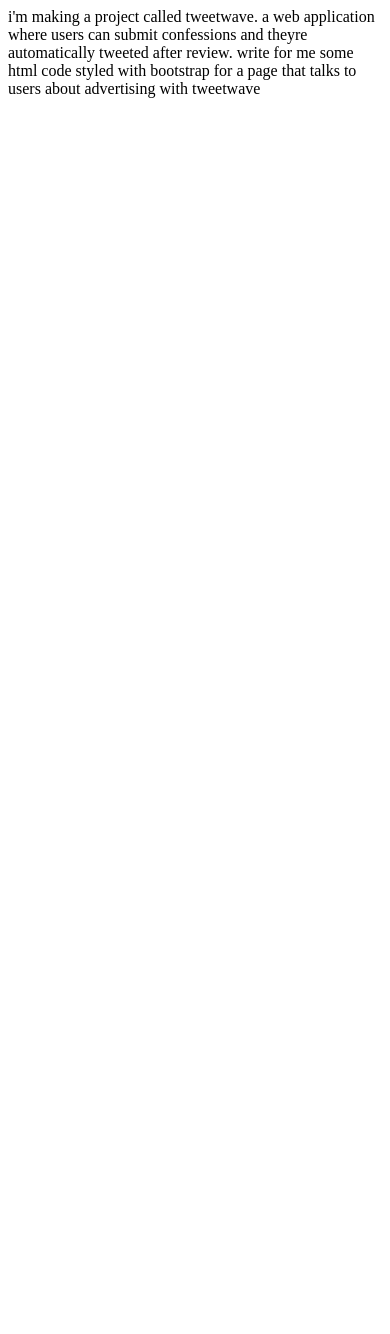
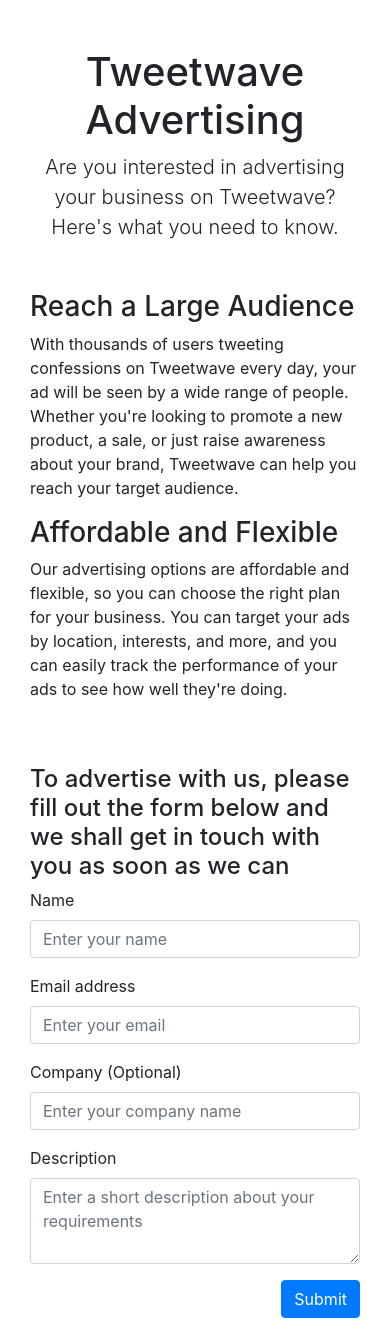
Before and after one commit to edgarmuyomba/tweetwave, a Django app: page /advertising/ in a window 390 px wide. Before the commit the page ends 844 px from the top, so only its background shows below. Run offline with Django 4.2, Linux system fonts and the light colour scheme; some libraries are stand-ins or nearby versions.

Commit message:
advertising page

```diff
--- a/submission/templates/submission/advertising.html
+++ b/submission/templates/submission/advertising.html
@@ -1 +1,51 @@
-i'm making a project called tweetwave. a web application where users can submit confessions and theyre automatically tweeted after review. write for me some html code styled with bootstrap for a page that talks to users about advertising with tweetwave
+{% extends "submission/base.html" %}
+
+{% block content%}
+    <div class="container">
+        <h1 class="text-center mt-5">Tweetwave Advertising</h1>
+        <p class="lead text-center mb-5">Are you interested in advertising your business on Tweetwave? Here's what you
+            need to know.</p>
+        <div class="row">
+            <div class="col-md-6">
+                <h3>Reach a Large Audience</h3>
+                <p>With thousands of users tweeting confessions on Tweetwave every day, your ad will be seen by a wide
+                    range of people. Whether you're looking to promote a new product, a sale, or just raise awareness
+                    about your brand, Tweetwave can help you reach your target audience.</p>
+            </div>
+            <div class="col-md-6">
+                <h3>Affordable and Flexible</h3>
+                <p>Our advertising options are affordable and flexible, so you can choose the right plan for your
+                    business. You can target your ads by location, interests, and more, and you can easily track the
+                    performance of your ads to see how well they're doing.</p>
+            </div>
+        </div>
+        <div class="row mt-5">
+            <div class="col-md-12">
+                <h4>To advertise with us, please fill out the form below and we shall get in touch with you as soon as we can</h4>
+                <form>
+                    {% csrf_token %}
+                    <div class="form-group mb-3">
+                    <label for="name">Name</label>
+                    <input type="text" class="form-control" id="name" placeholder="Enter your name">
+                    </div>
+                    <div class="form-group mb-3">
+                    <label for="email">Email address</label>
+                    <input type="email" class="form-control" id="email" placeholder="Enter your email">
+                    </div>
+                    <div class="form-group mb-3">
+                    <label for="company">Company (Optional)</label>
+                    <input type="text" class="form-control" id="company" placeholder="Enter your company name">
+                    </div>
+                    <div class="form-group mb-3">
+                    <label for="message">Description</label>
+                    <textarea class="form-control" id="message" rows="3" placeholder="Enter a short description about your requirements"></textarea>
+                    </div>
+                    <button type="submit" class="btn btn-primary float-right mb-3">Submit</button>
+                </form>
+            </div>
+        </div>
+    </div>
+{% endblock content%}
+
+{% block footer%}
+{% endblock footer%}
--- /dev/null
+++ b/submission/templates/submission/base.html
@@ -0,0 +1,79 @@
+{% load static %}
+
+<!DOCTYPE html>
+<html>
+
+<head>
+  <meta charset="utf-8">
+  <meta name="viewport" content="width=device-width, initial-scale=1, shrink-to-fit=no">
+  <link rel="stylesheet" href="https://maxcdn.bootstrapcdn.com/bootstrap/4.0.0/css/bootstrap.min.css"
+    integrity="sha384-Gn5384xqQ1aoWXA+058RXPxPg6fy4IWvTNh0E263XmFcJlSAwiGgFAW/dAiS6JXm" crossorigin="anonymous">
+  <link rel="stylesheet" href="https://cdnjs.cloudflare.com/ajax/libs/font-awesome/5.15.1/css/all.min.css"
+    integrity="sha512-+4zCK9k+qNFUR5X+cKL9EIR+ZOhtIloNl9GIKS57V1MyNsYpYcUrUeQc9vNfzsWfV28IaLL3i96P9sdNyeRssA=="
+    crossorigin="anonymous" />
+  <link rel="stylesheet" href="index.css">
+  <title>TweetWave</title>
+  <style>
+    #main {
+      display: flex;
+      position: absolute;
+      top: 50%;
+      left: 50%;
+      justify-content: center;
+      align-items: center;
+      flex-direction: column;
+      transform: translate(-50%, -50%);
+    }
+
+    input[type="file"]::-webkit-file-upload-button {
+      visibility: hidden;
+    }
+
+    input[type="file"]+label {
+      color: white;
+      background-color: blue;
+      padding: 5px 10px;
+      border-radius: 5px;
+    }
+
+    .d-inline-block {
+      white-space: nowrap;
+    }
+
+    a {
+      color: grey;
+    }
+
+    a:hover {
+      text-decoration: underline;
+    }
+
+    footer {
+      height: 50px;
+    }
+
+  </style>
+</head>
+
+<body class="container">
+  {% block content %}
+  {% endblock content %}
+  {% block footer %}
+    <footer class="p-3 fixed-bottom container-fluid bg-dark">
+        <p class="d-inline-block mx-5">
+        <a href="{% url 'submission:advertising' %}">Advertising</a>
+        </p>
+        <p class="d-inline-block mx-5">
+        <a href="{% url 'submission:business' %}">Business</a>
+        </p>
+        <p class="d-inline-block mx-5">
+        <a href="{% url 'submission:about' %}">About</a>
+        </p>
+        <p class="d-inline-block mx-5 float-right" style="color: white">
+        Copyright 2022
+        <a href="{% url 'moderator:index' %}">TweetWave</a>
+        </p>
+    </footer>
+  {% endblock footer %}
+</body>
+</html>
```
Also changed, not shown: one.html (added, +32 -0 lines), submission/templates/submission/index.html (+3 -74 lines).
